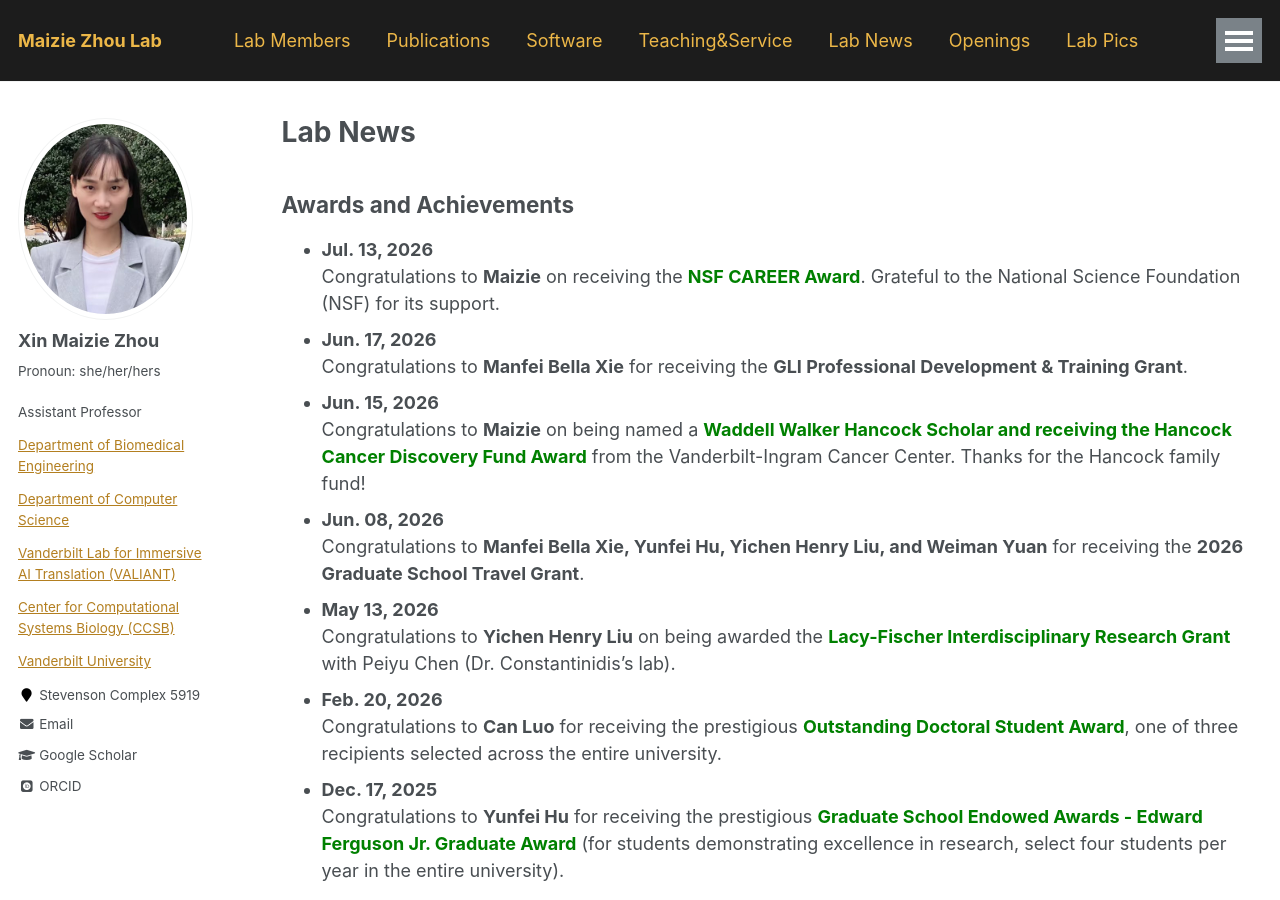
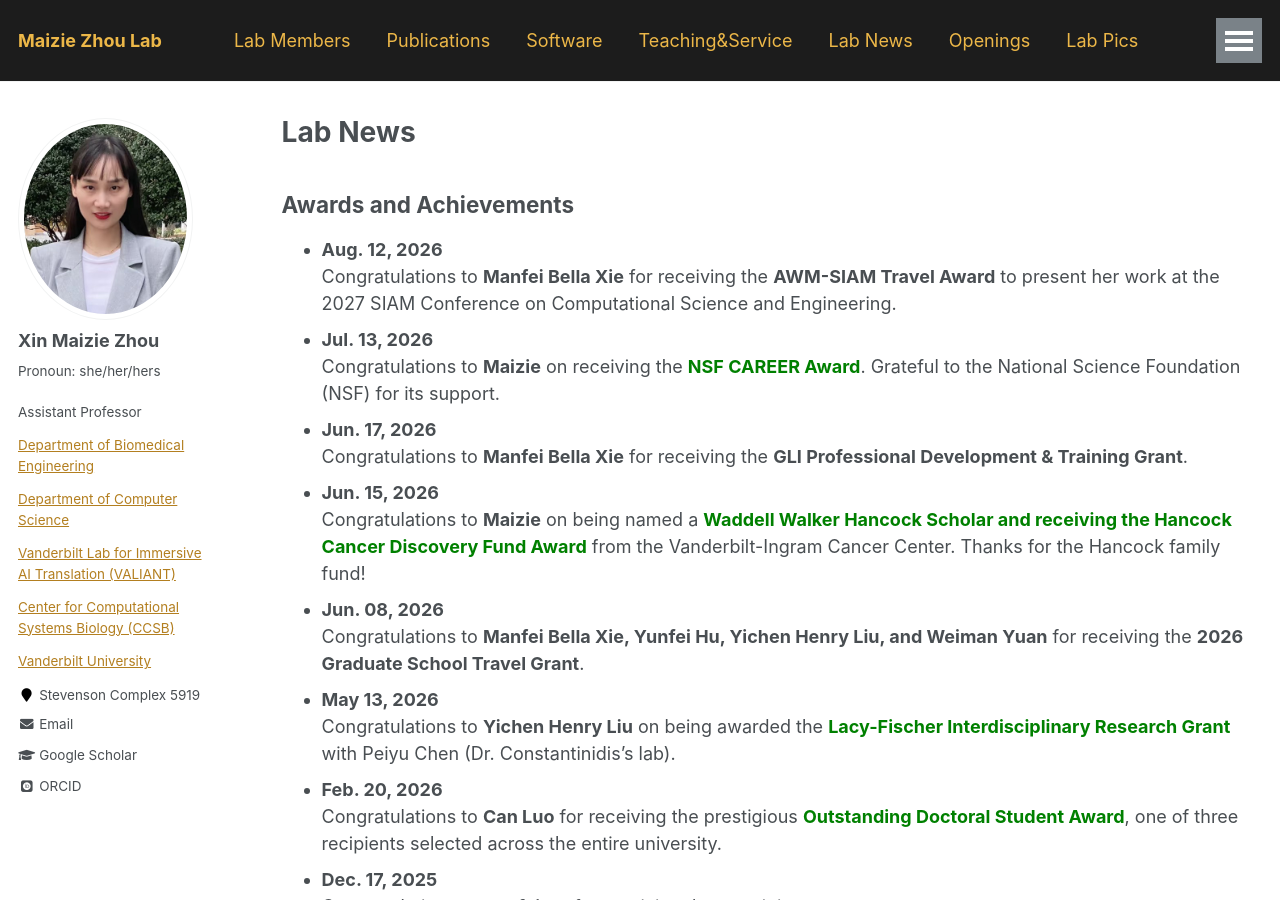
Before and after one commit to maiziezhoulab/Maiziezhoulab.github.io, a Jekyll site: the page built from _pages/LabNews.md, in a window 1280 px wide and 900 px high. Built offline with Jekyll 4.4.1, drawn with Linux system fonts in a browser that asks for light colours; some web fonts are replaced.

Commit message:
Update LabNews.md

```diff
--- a/_pages/LabNews.md
+++ b/_pages/LabNews.md
@@ -6,6 +6,8 @@ author_profile: true
 ---
 
 ## Awards and Achievements
+- **Aug. 12, 2026**
+  Congratulations to **Manfei Bella Xie** for receiving the **AWM-SIAM Travel Award** to present her work at the 2027 SIAM Conference on Computational Science and Engineering.
 - **Jul. 13, 2026**
   Congratulations to **Maizie** on receiving the <span style="color:green;"><strong>NSF CAREER Award</strong></span>. Grateful to the National Science Foundation (NSF) for its support.
 - **Jun. 17, 2026**
```
